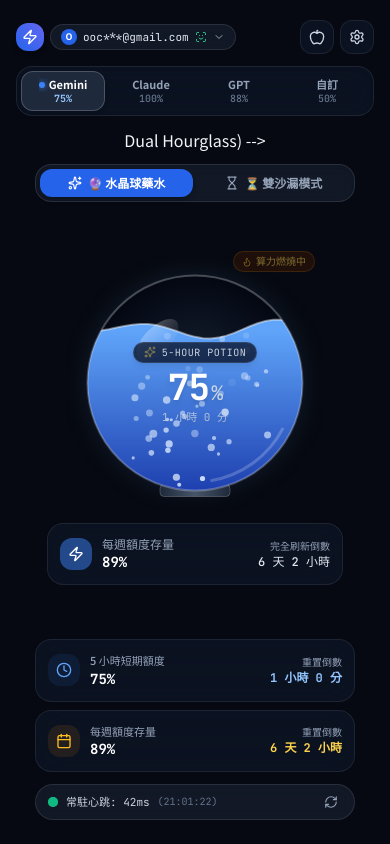
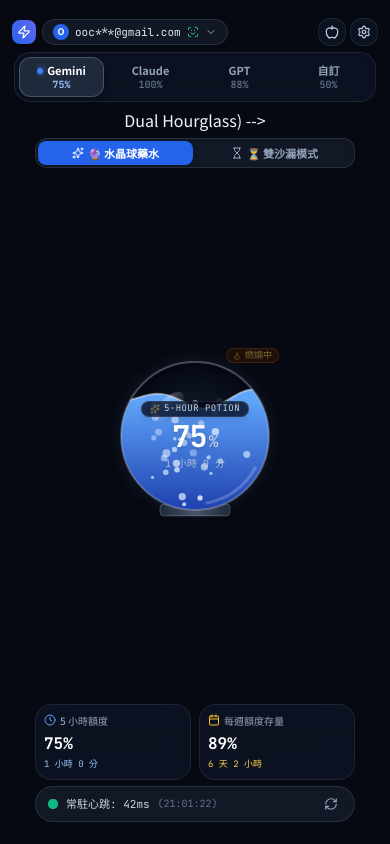
Before and after one commit to ericlai429/AI_Hourglass, a Vue app: page / in a window 390 px wide. Built offline with nearby package versions, Linux system fonts and the light colour scheme.

Commit message:
style: scale down entire UI by 25% to perfectly fit in single iPhone 13 mini viewport without scrolling

```diff
--- a/src/App.vue
+++ b/src/App.vue
@@ -20,85 +20,85 @@
 </script>
 
 <template>
-  <!-- Main Container: Centered iPhone 13 mini frame with max-w-[390px] for desktop preview -->
-  <main class="min-h-screen w-full flex flex-col items-center justify-between p-3 pt-safe pb-safe bg-[#060911] text-slate-100 overflow-x-hidden">
+  <!-- Single Page Viewport Optimized for iPhone 13 mini (100dvh strictly fits in 1 screen) -->
+  <main class="h-[100dvh] max-h-[100dvh] w-full flex flex-col items-center justify-between p-2.5 pt-safe pb-safe bg-[#060911] text-slate-100 overflow-hidden select-none">
 
-    <div class="w-full max-w-[390px] flex flex-col items-center flex-1 justify-between gap-3">
+    <div class="w-full max-w-[390px] h-full flex flex-col items-center justify-between gap-1.5 min-h-0">
 
       <!-- Top Header Navigation & Action Bar -->
-      <header class="w-full flex items-center justify-between px-1 pt-1 gap-2">
+      <header class="w-full flex items-center justify-between px-0.5 pt-0.5 gap-1 shrink-0">
         <div class="flex items-center gap-1.5 min-w-0">
-          <div class="w-7 h-7 rounded-xl bg-gradient-to-tr from-blue-600 to-indigo-500 flex items-center justify-center shadow-md shrink-0">
-            <Zap class="w-4 h-4 text-white" />
+          <div class="w-6 h-6 rounded-lg bg-gradient-to-tr from-blue-600 to-indigo-500 flex items-center justify-center shadow-md shrink-0">
+            <Zap class="w-3.5 h-3.5 text-white" />
           </div>
-          <!-- Account Switcher Pill (Default: oocai0001@gmail.com & ericlai429@gmail.com) -->
+          <!-- Account Switcher Pill -->
           <AccountSwitcher />
         </div>
 
-        <div class="flex items-center gap-1.5 shrink-0">
+        <div class="flex items-center gap-1 shrink-0">
           <button
             @click="isIpaOpen = true"
-            class="p-2 rounded-xl glass-panel text-slate-300 hover:text-white transition-all active:scale-95"
+            class="p-1.5 rounded-xl glass-panel text-slate-300 hover:text-white transition-all active:scale-95"
             title="下載 / 打包 IPA & PWA"
           >
-            <Apple class="w-4 h-4" />
+            <Apple class="w-3.5 h-3.5" />
           </button>
 
           <button
             @click="isSettingsOpen = true"
-            class="p-2 rounded-xl glass-panel text-slate-300 hover:text-white transition-all active:scale-95"
+            class="p-1.5 rounded-xl glass-panel text-slate-300 hover:text-white transition-all active:scale-95"
             title="設定"
           >
-            <Settings class="w-4 h-4" />
+            <Settings class="w-3.5 h-3.5" />
           </button>
         </div>
       </header>
 
       <!-- Model Category Selector Bar -->
-      <section class="w-full">
+      <section class="w-full shrink-0">
         <ModelSelector />
       </section>
 
       <!-- Mode Switcher Pill (Crystal Ball <--> Dual Hourglass) -->
-      <nav class="glass-pill p-1 rounded-2xl flex items-center justify-center gap-1 w-full max-w-xs shadow-inner">
+      <nav class="glass-pill p-0.5 rounded-xl flex items-center justify-center gap-1 w-full max-w-xs shadow-inner shrink-0">
         <button
           @click="displayMode = 'crystal'"
-          class="flex-1 py-1.5 px-3 rounded-xl text-xs font-semibold flex items-center justify-center gap-1.5 transition-all"
+          class="flex-1 py-1 px-2 rounded-lg text-[11px] font-semibold flex items-center justify-center gap-1 transition-all"
           :class="displayMode === 'crystal'
             ? 'bg-blue-600 text-white shadow-md'
             : 'text-slate-400 hover:text-slate-200'"
         >
-          <Sparkles class="w-3.5 h-3.5" />
+          <Sparkles class="w-3 h-3" />
           <span>🔮 水晶球藥水</span>
         </button>
 
         <button
           @click="displayMode = 'hourglass'"
-          class="flex-1 py-1.5 px-3 rounded-xl text-xs font-semibold flex items-center justify-center gap-1.5 transition-all"
+          class="flex-1 py-1 px-2 rounded-lg text-[11px] font-semibold flex items-center justify-center gap-1 transition-all"
           :class="displayMode === 'hourglass'
             ? 'bg-amber-600 text-white shadow-md'
             : 'text-slate-400 hover:text-slate-200'"
         >
-          <Hourglass class="w-3.5 h-3.5" />
+          <Hourglass class="w-3 h-3" />
           <span>⏳ 雙沙漏模式</span>
         </button>
       </nav>
 
       <!-- Center Dynamic Visual Stage -->
-      <section class="w-full flex flex-col items-center justify-center my-auto py-1">
+      <section class="w-full flex flex-col items-center justify-center my-auto shrink-0">
         <transition name="fade" mode="out-in">
           <CrystalBall v-if="displayMode === 'crystal'" key="crystal" />
           <DualHourglass v-else key="hourglass" />
         </transition>
       </section>
 
-      <!-- Detailed Countdown Cards (Visible in Crystal Mode for full details) -->
-      <section v-if="displayMode === 'crystal'" class="w-full flex flex-col items-center">
+      <!-- Detailed Countdown Cards (Visible in Crystal Mode) -->
+      <section v-if="displayMode === 'crystal'" class="w-full flex flex-col items-center shrink-0">
         <CountdownTimer />
       </section>
 
       <!-- Bottom Persistent Heartbeat Monitor Bar -->
-      <footer class="w-full flex flex-col items-center gap-1.5 pb-1">
+      <footer class="w-full flex flex-col items-center gap-1 pb-0.5 shrink-0">
         <HeartbeatIndicator />
       </footer>
 
@@ -113,7 +113,7 @@
 <style scoped>
 .fade-enter-active,
 .fade-leave-active {
-  transition: opacity 0.2s ease, transform 0.2s ease;
+  transition: opacity 0.15s ease, transform 0.15s ease;
 }
 
 .fade-enter-from {
--- a/src/components/CountdownTimer.vue
+++ b/src/components/CountdownTimer.vue
@@ -1,56 +1,50 @@
 <script setup lang="ts">
 import { currentModel, formatDuration } from '../stores/quotaStore';
-import { Clock, Calendar, ShieldCheck, Zap } from 'lucide-vue-next';
+import { Clock, Calendar } from 'lucide-vue-next';
 </script>
 
 <template>
-  <div class="w-full max-w-xs space-y-2">
+  <div class="w-full max-w-xs grid grid-cols-2 gap-2">
     <!-- 5-Hour Limit Card -->
-    <div class="glass-panel p-3 rounded-2xl flex items-center justify-between border-l-4 border-l-blue-500">
-      <div class="flex items-center gap-2.5">
-        <div class="p-2 rounded-xl bg-blue-500/10 text-blue-400">
-          <Clock class="w-4 h-4" />
+    <div class="glass-panel p-2 rounded-2xl flex flex-col justify-between border-l-2 border-l-blue-500">
+      <div class="flex items-center justify-between">
+        <div class="text-[10px] text-slate-400 font-medium flex items-center gap-1">
+          <Clock class="w-3 h-3 text-blue-400" />
+          <span>5 小時額度</span>
         </div>
-        <div>
-          <div class="text-[11px] text-slate-400 font-medium">5 小時短期額度</div>
-          <div class="text-sm font-bold font-mono text-white flex items-center gap-2">
-            <span>{{ currentModel.fiveHourRemainingPct }}%</span>
         <span
           v-if="currentModel.fiveHourRemainingPct === 100"
-              class="text-[10px] px-1.5 py-0.2 rounded bg-emerald-950 text-emerald-300 font-normal border border-emerald-500/30"
+          class="text-[8px] px-1 rounded bg-emerald-950 text-emerald-300 border border-emerald-500/30"
         >
           全滿
         </span>
       </div>
+
+      <div class="my-0.5">
+        <span class="text-base font-bold font-mono text-white">{{ currentModel.fiveHourRemainingPct }}%</span>
       </div>
-      </div>
-      <div class="text-right">
-        <div class="text-[10px] text-slate-400 font-mono">重置倒數</div>
-        <div class="text-xs font-mono font-semibold text-blue-300">
+
+      <div class="text-[9px] font-mono text-blue-300 truncate">
         {{ formatDuration(currentModel.fiveHourRefreshSeconds) }}
-        </div>
       </div>
     </div>
 
     <!-- Weekly Limit Card -->
-    <div class="glass-panel p-3 rounded-2xl flex items-center justify-between border-l-4 border-l-amber-500">
-      <div class="flex items-center gap-2.5">
-        <div class="p-2 rounded-xl bg-amber-500/10 text-amber-400">
-          <Calendar class="w-4 h-4" />
-        </div>
-        <div>
-          <div class="text-[11px] text-slate-400 font-medium">每週額度存量</div>
-          <div class="text-sm font-bold font-mono text-white">
-            {{ currentModel.weeklyRemainingPct }}%
+    <div class="glass-panel p-2 rounded-2xl flex flex-col justify-between border-l-2 border-l-amber-500">
+      <div class="flex items-center justify-between">
+        <div class="text-[10px] text-slate-400 font-medium flex items-center gap-1">
+          <Calendar class="w-3 h-3 text-amber-400" />
+          <span>每週額度存量</span>
         </div>
       </div>
+
+      <div class="my-0.5">
+        <span class="text-base font-bold font-mono text-white">{{ currentModel.weeklyRemainingPct }}%</span>
       </div>
-      <div class="text-right">
-        <div class="text-[10px] text-slate-400 font-mono">重置倒數</div>
-        <div class="text-xs font-mono font-semibold text-amber-300">
+
+      <div class="text-[9px] font-mono text-amber-300 truncate">
         {{ formatDuration(currentModel.weeklyRefreshSeconds) }}
       </div>
     </div>
   </div>
-  </div>
 </template>
--- a/src/components/CrystalBall.vue
+++ b/src/components/CrystalBall.vue
@@ -58,8 +58,8 @@
 
 <template>
   <div class="flex flex-col items-center justify-center relative w-full select-none">
-    <!-- Crystal Orb Canvas Wrapper -->
-    <div class="relative w-64 h-64 sm:w-72 sm:h-72 flex items-center justify-center">
+    <!-- Compact Crystal Orb Canvas Wrapper (Shrunk by 25%) -->
+    <div class="relative w-44 h-44 sm:w-48 sm:h-48 flex items-center justify-center">
       <canvas
         ref="canvasRef"
         class="w-full h-full cursor-pointer touch-none"
@@ -68,59 +68,33 @@
 
       <!-- Center Floating Metric Badge -->
       <div class="absolute flex flex-col items-center pointer-events-none drop-shadow-md">
-        <div class="flex items-center gap-1.5 px-2.5 py-0.5 rounded-full bg-slate-950/70 border border-white/10 backdrop-blur-md mb-1">
-          <Sparkles class="w-3 h-3 text-amber-300 animate-pulse" />
-          <span class="text-[10px] font-mono tracking-wider uppercase text-slate-300">5-Hour Potion</span>
+        <div class="flex items-center gap-1 px-2 py-0.2 rounded-full bg-slate-950/75 border border-white/10 backdrop-blur-md mb-0.5">
+          <Sparkles class="w-2.5 h-2.5 text-amber-300 animate-pulse" />
+          <span class="text-[9px] font-mono tracking-wider uppercase text-slate-300">5-Hour Potion</span>
         </div>
-        <div class="text-4xl font-extrabold font-mono tracking-tight text-white flex items-baseline">
+        <div class="text-3xl font-extrabold font-mono tracking-tight text-white flex items-baseline leading-none my-0.5">
           <span>{{ currentModel.fiveHourRemainingPct }}</span>
-          <span class="text-xl text-slate-300 font-normal ml-0.5">%</span>
+          <span class="text-base text-slate-300 font-normal ml-0.5">%</span>
         </div>
-        <span class="text-[11px] text-slate-300/80 font-mono mt-0.5">
+        <span class="text-[10px] text-slate-300/80 font-mono">
           {{ formatDuration(currentModel.fiveHourRefreshSeconds) }}
         </span>
       </div>
 
       <!-- Idle / Active Status Floating Badge -->
-      <div class="absolute -top-1 right-2">
+      <div class="absolute top-0 right-1">
         <span
           v-if="currentModel.isIdle"
-          class="px-2 py-0.5 text-[10px] font-mono rounded-full bg-emerald-950/80 text-emerald-300 border border-emerald-500/30 flex items-center gap-1"
+          class="px-1.5 py-0.2 text-[9px] font-mono rounded-full bg-emerald-950/80 text-emerald-300 border border-emerald-500/30 flex items-center gap-1"
         >
-          <span class="w-1.5 h-1.5 rounded-full bg-emerald-400"></span> 靜止待機
+          <span class="w-1.5 h-1.5 rounded-full bg-emerald-400"></span> 靜止
         </span>
         <span
           v-else
-          class="px-2 py-0.5 text-[10px] font-mono rounded-full bg-amber-950/80 text-amber-300 border border-amber-500/30 flex items-center gap-1 animate-pulse"
+          class="px-1.5 py-0.2 text-[9px] font-mono rounded-full bg-amber-950/80 text-amber-300 border border-amber-500/30 flex items-center gap-1 animate-pulse"
         >
-          <Flame class="w-2.5 h-2.5 text-amber-400" /> 算力燃燒中
+          <Flame class="w-2 h-2 text-amber-400" /> 燃燒中
         </span>
-      </div>
-    </div>
-
-    <!-- Secondary Weekly Potion Level Bar -->
-    <div class="w-full max-w-xs mt-3 px-3">
-      <div class="glass-panel p-3 rounded-2xl flex items-center justify-between">
-        <div class="flex items-center gap-2.5">
-          <div
-            class="w-8 h-8 rounded-xl flex items-center justify-center"
-            :style="{ backgroundColor: currentModel.glowColor }"
-          >
-            <Zap class="w-4 h-4 text-white" />
-          </div>
-          <div>
-            <div class="text-xs text-slate-400 font-medium">每週額度存量</div>
-            <div class="text-sm font-bold font-mono text-white">
-              {{ currentModel.weeklyRemainingPct }}%
-            </div>
-          </div>
-        </div>
-        <div class="text-right">
-          <div class="text-[10px] text-slate-400 font-mono">完全刷新倒數</div>
-          <div class="text-xs font-mono font-medium text-slate-200">
-            {{ formatDuration(currentModel.weeklyRefreshSeconds) }}
-          </div>
-        </div>
       </div>
     </div>
   </div>
--- a/src/components/DualHourglass.vue
+++ b/src/components/DualHourglass.vue
@@ -2,7 +2,7 @@
 import { ref, onMounted, onUnmounted, watch } from 'vue';
 import { currentModel, formatDuration, simulateUsage, toggleIdle } from '../stores/quotaStore';
 import { HourglassRenderer } from '../engine/SandPhysics';
-import { Hourglass, Pause, Play, Flame } from 'lucide-vue-next';
+import { Hourglass, Pause, Play } from 'lucide-vue-next';
 
 const weeklyCanvasRef = ref<HTMLCanvasElement | null>(null);
 const fiveHourCanvasRef = ref<HTMLCanvasElement | null>(null);
@@ -26,7 +26,6 @@
     fiveHourRenderer.primaryColor = m.sandColor.primary;
     fiveHourRenderer.secondaryColor = m.sandColor.secondary;
     fiveHourRenderer.glowColor = m.sandColor.glow;
-    // If 100% remaining or explicitly idle, do not drop sand!
     fiveHourRenderer.isIdle = m.isIdle || m.fiveHourRemainingPct >= 100;
   }
 };
@@ -87,50 +86,49 @@
 </script>
 
 <template>
-  <div class="flex flex-col items-center w-full px-2">
+  <div class="flex flex-col items-center w-full px-1">
     <!-- Sand State Control Bar -->
-    <div class="flex items-center justify-between w-full max-w-xs mb-2 px-2">
-      <div class="flex items-center gap-1.5 text-xs text-slate-400">
-        <Hourglass class="w-3.5 h-3.5 text-amber-400" />
-        <span class="font-mono text-[11px]">物理動態沙漏</span>
+    <div class="flex items-center justify-between w-full max-w-xs mb-1 px-1">
+      <div class="flex items-center gap-1 text-[10px] text-slate-400">
+        <Hourglass class="w-3 h-3 text-amber-400" />
+        <span class="font-mono">物理雙沙漏</span>
       </div>
 
       <button
         @click="handleToggleIdle"
-        class="flex items-center gap-1 px-2.5 py-0.5 rounded-full text-[11px] font-mono border transition-all"
+        class="flex items-center gap-1 px-2 py-0.2 rounded-full text-[10px] font-mono border transition-all"
         :class="currentModel.isIdle
           ? 'bg-emerald-950/80 text-emerald-300 border-emerald-500/40 hover:bg-emerald-900/80'
           : 'bg-amber-950/80 text-amber-300 border-amber-500/40 hover:bg-amber-900/80'"
       >
-        <component :is="currentModel.isIdle ? Play : Pause" class="w-3 h-3" />
-        <span>{{ currentModel.isIdle ? '沙子靜止 (閒置)' : '落沙中 (消耗)' }}</span>
+        <component :is="currentModel.isIdle ? Play : Pause" class="w-2.5 h-2.5" />
+        <span>{{ currentModel.isIdle ? '沙子靜止 (待機)' : '落沙中 (消耗)' }}</span>
       </button>
     </div>
 
-    <!-- Dual Hourglass Stage (Big Weekly + Small 5hr) -->
-    <div class="grid grid-cols-2 gap-3 w-full max-w-xs items-end">
+    <!-- Dual Hourglass Stage (Compact height shrunk by 25%) -->
+    <div class="grid grid-cols-2 gap-2 w-full max-w-xs items-end">
 
       <!-- Big Hourglass: Weekly Limit -->
       <div
-        class="glass-panel p-2.5 rounded-2xl flex flex-col items-center relative overflow-hidden group cursor-pointer"
+        class="glass-panel p-2 rounded-2xl flex flex-col items-center relative overflow-hidden group cursor-pointer"
         @click="handleTapWeekly"
       >
-        <div class="text-[11px] font-bold text-slate-300 mb-1 flex items-center gap-1">
+        <div class="text-[10px] font-bold text-slate-300 mb-0.5 flex items-center gap-1">
           <span>大沙漏 · 週額度</span>
         </div>
 
-        <div class="w-full h-44 relative flex items-center justify-center">
+        <div class="w-full h-32 relative flex items-center justify-center">
           <canvas ref="weeklyCanvasRef" class="w-full h-full"></canvas>
 
-          <!-- Bottom Center Pill Indicator -->
-          <div class="absolute bottom-1 bg-slate-950/80 px-2 py-0.5 rounded-full border border-white/10 text-center">
-            <span class="text-xs font-bold font-mono text-white">{{ currentModel.weeklyRemainingPct }}%</span>
+          <div class="absolute bottom-0.5 bg-slate-950/85 px-1.5 py-0.2 rounded-full border border-white/10 text-center">
+            <span class="text-[11px] font-bold font-mono text-white">{{ currentModel.weeklyRemainingPct }}%</span>
           </div>
         </div>
 
-        <div class="w-full text-center mt-1.5 pt-1 border-t border-white/5">
-          <div class="text-[10px] text-slate-400 font-mono">完全刷新倒數</div>
-          <div class="text-[11px] font-mono font-medium text-amber-200 truncate">
+        <div class="w-full text-center mt-1 pt-0.5 border-t border-white/5">
+          <div class="text-[9px] text-slate-400 font-mono">完全刷新倒數</div>
+          <div class="text-[10px] font-mono font-medium text-amber-200 truncate">
             {{ formatDuration(currentModel.weeklyRefreshSeconds) }}
           </div>
         </div>
@@ -138,42 +136,35 @@
 
       <!-- Small Hourglass: 5-Hour Limit -->
       <div
-        class="glass-panel p-2.5 rounded-2xl flex flex-col items-center relative overflow-hidden group cursor-pointer"
+        class="glass-panel p-2 rounded-2xl flex flex-col items-center relative overflow-hidden group cursor-pointer"
         @click="handleTapFiveHour"
       >
-        <div class="text-[11px] font-bold text-slate-300 mb-1 flex items-center gap-1">
+        <div class="text-[10px] font-bold text-slate-300 mb-0.5 flex items-center gap-1">
           <span>小沙漏 · 5小時</span>
         </div>
 
-        <div class="w-full h-44 relative flex items-center justify-center">
+        <div class="w-full h-32 relative flex items-center justify-center">
           <canvas ref="fiveHourCanvasRef" class="w-full h-full"></canvas>
 
-          <!-- Status badge if 100% idle -->
           <div
             v-if="currentModel.fiveHourRemainingPct >= 100"
-            class="absolute top-8 bg-emerald-950/90 text-emerald-300 text-[9px] px-1.5 py-0.5 rounded-full border border-emerald-500/40"
+            class="absolute top-4 bg-emerald-950/90 text-emerald-300 text-[8px] px-1 py-0.2 rounded-full border border-emerald-500/40"
           >
             滿額未消耗
           </div>
 
-          <!-- Bottom Center Pill Indicator -->
-          <div class="absolute bottom-1 bg-slate-950/80 px-2 py-0.5 rounded-full border border-white/10 text-center">
-            <span class="text-xs font-bold font-mono text-white">{{ currentModel.fiveHourRemainingPct }}%</span>
+          <div class="absolute bottom-0.5 bg-slate-950/85 px-1.5 py-0.2 rounded-full border border-white/10 text-center">
+            <span class="text-[11px] font-bold font-mono text-white">{{ currentModel.fiveHourRemainingPct }}%</span>
           </div>
         </div>
 
-        <div class="w-full text-center mt-1.5 pt-1 border-t border-white/5">
-          <div class="text-[10px] text-slate-400 font-mono">重置倒數計時</div>
-          <div class="text-[11px] font-mono font-medium text-cyan-200 truncate">
+        <div class="w-full text-center mt-1 pt-0.5 border-t border-white/5">
+          <div class="text-[9px] text-slate-400 font-mono">重置倒數計時</div>
+          <div class="text-[10px] font-mono font-medium text-cyan-200 truncate">
             {{ formatDuration(currentModel.fiveHourRefreshSeconds) }}
           </div>
         </div>
       </div>
     </div>
-
-    <!-- Quick Tip -->
-    <div class="text-[10px] text-slate-500 font-mono mt-2 text-center">
-      💡 提示：點擊沙漏可模擬算力消耗；未消耗時沙子自動停止下落
-    </div>
   </div>
 </template>
```
Also changed, not shown: 1 other file (tests, documents, lock files or other folders). Lines whose indentation alone changed are shown as unchanged.
